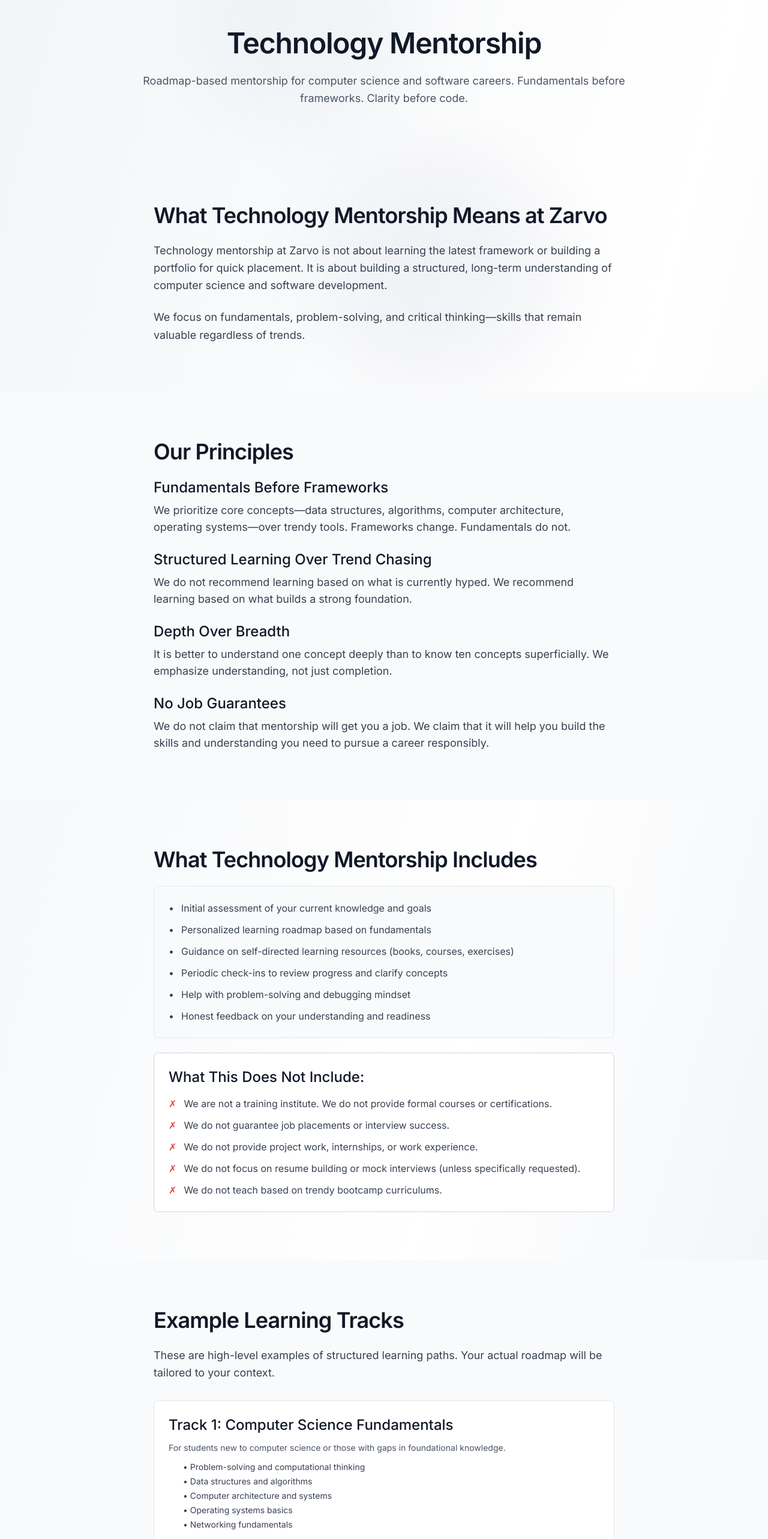
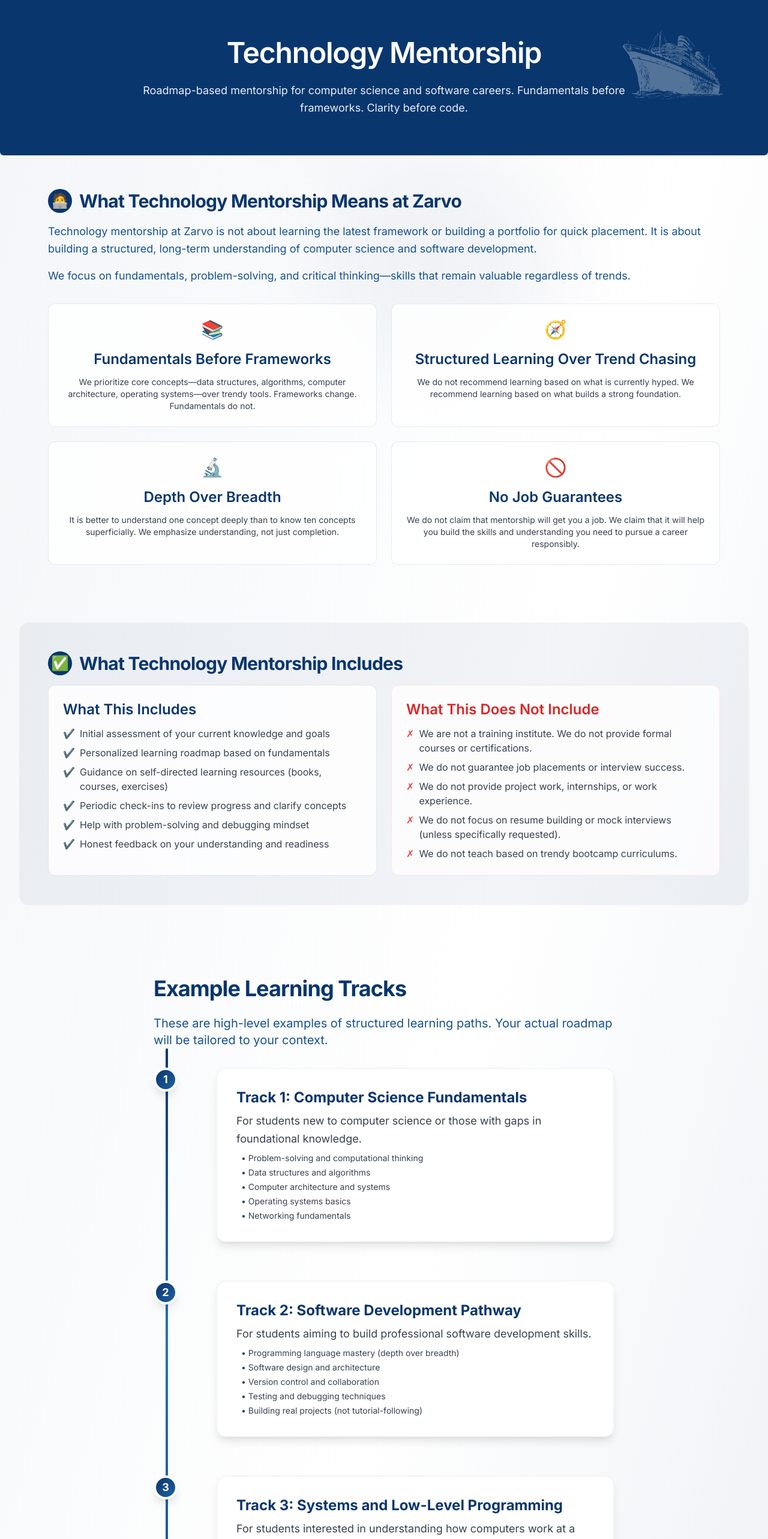
Before and after one commit to Zarvo-Studio-Inc/Career-Life-Direction-Website, a Next.js app: page /technology-mentorship in a window 1280 px wide. Shown: the part 160-2726 px from the top of the page at 60% size. Built offline with nearby package versions, Linux system fonts and the light colour scheme.

Commit message:
Techh mentorship

```diff
--- a/app/technology-mentorship/page.tsx
+++ b/app/technology-mentorship/page.tsx
@@ -1,157 +1,126 @@
 import SectionContainer from '@/components/SectionContainer'
 import Link from 'next/link'
+
+import ReadyToStart from '@/components/ReadyToStart'
 
 export const metadata = {
   title: 'Technology Mentorship - Zarvo Studio',
   description: 'Roadmap-based mentorship for computer science and software careers.',
 }
 
+import HeroSection from '@/components/HeroSection';
+
 export default function TechnologyMentorship() {
   return (
     <>
       {/* Hero */}
-      <SectionContainer className="pt-16 md:pt-24">
-        <div className="max-w-4xl mx-auto text-center">
-          <h1 className="mb-6">Technology Mentorship</h1>
-          <p className="text-lg text-gray-600 leading-relaxed">
-            Roadmap-based mentorship for computer science and software careers.
-            Fundamentals before frameworks. Clarity before code.
+      <HeroSection
+        title="Technology Mentorship"
+        description="Roadmap-based mentorship for computer science and software careers. Fundamentals before frameworks. Clarity before code."
+      />
+
+      {/* What This Is & Principles */}
+      <SectionContainer noPadding={true} className='py-2'>
+        <div className="max-w-7xl mx-auto">
+          <div className="rounded-2xl p-8 md:p-12 mb-8 w-full">
+            <div className="flex items-center gap-3 mb-4">
+              <span className="inline-flex items-center justify-center w-10 h-10 rounded-full bg-brand text-white text-2xl">🧑‍💻</span>
+              <h2 className="text-2xl md:text-3xl font-bold text-brand">What Technology Mentorship Means at Zarvo</h2>
+            </div>
+            <p className="text-brand-800 leading-relaxed mb-4">
+              Technology mentorship at Zarvo is not about learning the latest framework or building a portfolio for quick placement. It is about building a structured, long-term understanding of computer science and software development.
             </p>
+            <p className="text-brand-800 leading-relaxed mb-8">
+              We focus on fundamentals, problem-solving, and critical thinking—skills that remain valuable regardless of trends.
+            </p>
+            <div className="grid md:grid-cols-2 gap-6">
+              <div className="bg-white/80 rounded-xl p-6 border border-brand/10 flex flex-col gap-2 items-center text-center">
+                <span className="text-3xl mb-2">📚</span>
+                <h4 className="font-semibold text-brand mb-1">Fundamentals Before Frameworks</h4>
+                <p className="text-gray-700 text-sm">We prioritize core concepts—data structures, algorithms, computer architecture, operating systems—over trendy tools. Frameworks change. Fundamentals do not.</p>
               </div>
-      </SectionContainer>
-
-      {/* What This Is */}
-      <SectionContainer>
-        <div className="max-w-3xl mx-auto">
-          <h2 className="mb-6">What Technology Mentorship Means at Zarvo</h2>
-          <p className="text-gray-700 leading-relaxed mb-6">
-            Technology mentorship at Zarvo is not about learning the latest framework or
-            building a portfolio for quick placement. It is about building a structured,
-            long-term understanding of computer science and software development.
-          </p>
-          <p className="text-gray-700 leading-relaxed">
-            We focus on fundamentals, problem-solving, and critical thinking—skills that
-            remain valuable regardless of trends.
-          </p>
+              <div className="bg-white/80 rounded-xl p-6 border border-brand/10 flex flex-col gap-2 items-center text-center">
+                <span className="text-3xl mb-2">🧭</span>
+                <h4 className="font-semibold text-brand mb-1">Structured Learning Over Trend Chasing</h4>
+                <p className="text-gray-700 text-sm">We do not recommend learning based on what is currently hyped. We recommend learning based on what builds a strong foundation.</p>
               </div>
-      </SectionContainer>
-
-      {/* Principles */}
-      <SectionContainer className="bg-gray-50">
-        <div className="max-w-3xl mx-auto">
-          <h2 className="mb-6">Our Principles</h2>
-          <div className="space-y-6">
-            <div>
-              <h4 className="mb-2">Fundamentals Before Frameworks</h4>
-              <p className="text-gray-700">
-                We prioritize core concepts—data structures, algorithms, computer architecture,
-                operating systems—over trendy tools. Frameworks change. Fundamentals do not.
-              </p>
+              <div className="bg-white/80 rounded-xl p-6 border border-brand/10 flex flex-col gap-2 items-center text-center">
+                <span className="text-3xl mb-2">🔬</span>
+                <h4 className="font-semibold text-brand mb-1">Depth Over Breadth</h4>
+                <p className="text-gray-700 text-sm">It is better to understand one concept deeply than to know ten concepts superficially. We emphasize understanding, not just completion.</p>
               </div>
-            <div>
-              <h4 className="mb-2">Structured Learning Over Trend Chasing</h4>
-              <p className="text-gray-700">
-                We do not recommend learning based on what is currently hyped. We recommend
-                learning based on what builds a strong foundation.
-              </p>
+              <div className="bg-white/80 rounded-xl p-6 border border-brand/10 flex flex-col gap-2 items-center text-center">
+                <span className="text-3xl mb-2">🚫</span>
+                <h4 className="font-semibold text-brand mb-1">No Job Guarantees</h4>
+                <p className="text-gray-700 text-sm">We do not claim that mentorship will get you a job. We claim that it will help you build the skills and understanding you need to pursue a career responsibly.</p>
               </div>
-            <div>
-              <h4 className="mb-2">Depth Over Breadth</h4>
-              <p className="text-gray-700">
-                It is better to understand one concept deeply than to know ten concepts
-                superficially. We emphasize understanding, not just completion.
-              </p>
-            </div>
-            <div>
-              <h4 className="mb-2">No Job Guarantees</h4>
-              <p className="text-gray-700">
-                We do not claim that mentorship will get you a job. We claim that it will
-                help you build the skills and understanding you need to pursue a career
-                responsibly.
-              </p>
             </div>
           </div>
         </div>
       </SectionContainer>
 
-      {/* What This Includes */}
-      <SectionContainer>
-        <div className="max-w-3xl mx-auto">
-          <h2 className="mb-6">What Technology Mentorship Includes</h2>
-
-          <div className="bg-gray-50 border border-gray-200 p-6 rounded-lg mb-6">
-            <ul className="space-y-3 text-gray-700">
-              <li className="flex items-start">
-                <span className="mr-3">•</span>
-                <span>Initial assessment of your current knowledge and goals</span>
-              </li>
-              <li className="flex items-start">
-                <span className="mr-3">•</span>
-                <span>Personalized learning roadmap based on fundamentals</span>
-              </li>
-              <li className="flex items-start">
-                <span className="mr-3">•</span>
-                <span>Guidance on self-directed learning resources (books, courses, exercises)</span>
-              </li>
-              <li className="flex items-start">
-                <span className="mr-3">•</span>
-                <span>Periodic check-ins to review progress and clarify concepts</span>
-              </li>
-              <li className="flex items-start">
-                <span className="mr-3">•</span>
-                <span>Help with problem-solving and debugging mindset</span>
-              </li>
-              <li className="flex items-start">
-                <span className="mr-3">•</span>
-                <span>Honest feedback on your understanding and readiness</span>
-              </li>
+      {/* What This Includes/Does Not Include */}
+      <SectionContainer noPadding={true} className='py-2'>
+        <div className="max-w-7xl mx-auto">
+          <div className="rounded-2xl p-8 md:p-12 bg-brand/5 mb-8 shadow-sm w-full">
+            <div className="flex items-center gap-3 mb-4">
+              <span className="inline-flex items-center justify-center w-10 h-10 rounded-full bg-brand text-white text-2xl">✅</span>
+              <h2 className="text-2xl md:text-3xl font-bold text-brand">What Technology Mentorship Includes</h2>
+            </div>
+            <div className="grid md:grid-cols-2 gap-6">
+              <div className="bg-white/80 rounded-xl p-6 border border-brand/10">
+                <h4 className="mb-3 font-semibold text-brand">What This Includes</h4>
+                <ul className="space-y-2 text-gray-700 text-sm md:text-base">
+                  <li className="flex items-start gap-2"><span className="text-brand-600">✔️</span> <span>Initial assessment of your current knowledge and goals</span></li>
+                  <li className="flex items-start gap-2"><span className="text-brand-600">✔️</span> <span>Personalized learning roadmap based on fundamentals</span></li>
+                  <li className="flex items-start gap-2"><span className="text-brand-600">✔️</span> <span>Guidance on self-directed learning resources (books, courses, exercises)</span></li>
+                  <li className="flex items-start gap-2"><span className="text-brand-600">✔️</span> <span>Periodic check-ins to review progress and clarify concepts</span></li>
+                  <li className="flex items-start gap-2"><span className="text-brand-600">✔️</span> <span>Help with problem-solving and debugging mindset</span></li>
+                  <li className="flex items-start gap-2"><span className="text-brand-600">✔️</span> <span>Honest feedback on your understanding and readiness</span></li>
                 </ul>
               </div>
-
-          <div className="bg-white border border-gray-300 p-6 rounded-lg">
-            <h4 className="mb-4">What This Does Not Include:</h4>
-            <ul className="space-y-3 text-gray-700">
-              <li className="flex items-start">
-                <span className="mr-3 text-red-500">✗</span>
-                <span>We are not a training institute. We do not provide formal courses or certifications.</span>
-              </li>
-              <li className="flex items-start">
-                <span className="mr-3 text-red-500">✗</span>
-                <span>We do not guarantee job placements or interview success.</span>
-              </li>
-              <li className="flex items-start">
-                <span className="mr-3 text-red-500">✗</span>
-                <span>We do not provide project work, internships, or work experience.</span>
-              </li>
-              <li className="flex items-start">
-                <span className="mr-3 text-red-500">✗</span>
-                <span>We do not focus on resume building or mock interviews (unless specifically requested).</span>
-              </li>
-              <li className="flex items-start">
-                <span className="mr-3 text-red-500">✗</span>
-                <span>We do not teach based on trendy bootcamp curriculums.</span>
-              </li>
+              <div className="bg-white/80 rounded-xl p-6 border border-red-100">
+                <h4 className="mb-3 font-semibold text-red-600">What This Does Not Include</h4>
+                <ul className="space-y-2 text-gray-700 text-sm md:text-base">
+                  <li className="flex items-start gap-2"><span className="text-red-500">✗</span> <span>We are not a training institute. We do not provide formal courses or certifications.</span></li>
+                  <li className="flex items-start gap-2"><span className="text-red-500">✗</span> <span>We do not guarantee job placements or interview success.</span></li>
+                  <li className="flex items-start gap-2"><span className="text-red-500">✗</span> <span>We do not provide project work, internships, or work experience.</span></li>
+                  <li className="flex items-start gap-2"><span className="text-red-500">✗</span> <span>We do not focus on resume building or mock interviews (unless specifically requested).</span></li>
+                  <li className="flex items-start gap-2"><span className="text-red-500">✗</span> <span>We do not teach based on trendy bootcamp curriculums.</span></li>
                 </ul>
+              </div>
+            </div>
           </div>
         </div>
       </SectionContainer>
 
-      {/* Example Tracks */}
-      <SectionContainer className="bg-gray-50">
-        <div className="max-w-3xl mx-auto">
-          <h2 className="mb-6">Example Learning Tracks</h2>
-          <p className="text-gray-700 leading-relaxed mb-8">
-            These are high-level examples of structured learning paths. Your actual roadmap
-            will be tailored to your context.
+      {/* Example Tracks Timeline - Modern Style */}
+      <SectionContainer>
+        <div className="relative max-w-3xl mx-auto">
+          <h2 className="mb-6 text-3xl md:text-4xl font-bold text-brand">Example Learning Tracks</h2>
+          <p className="text-brand-800 leading-relaxed mb-8 text-lg md:text-xl">
+            These are high-level examples of structured learning paths. Your actual roadmap will be tailored to your context.
           </p>
-
-          <div className="space-y-6">
-            <div className="bg-white border border-gray-200 p-6 rounded-lg">
-              <h4 className="mb-3">Track 1: Computer Science Fundamentals</h4>
-              <p className="text-sm text-gray-600 mb-3">
-                For students new to computer science or those with gaps in foundational knowledge.
-              </p>
-              <ul className="text-sm text-gray-700 space-y-1 ml-6">
+          {/* Vertical timeline line (only behind timeline cards) */}
+          <div className="absolute left-5" style={{top: '120px', bottom: '80px'}}>
+            <div className="w-1 h-full bg-gradient-to-b from-brand via-brand-600 to-brand-800 rounded-full"></div>
+          </div>
+          <div className="space-y-16">
+            {/* Track 1 */}
+            <div className="relative flex items-start group">
+              {/* Timeline marker */}
+              <div className="z-10 flex flex-col items-center" style={{minWidth: '2.5rem'}}>
+                <div className="w-10 h-10 bg-gradient-to-br from-brand to-brand-700 rounded-full flex items-center justify-center shadow-lg border-4 border-white">
+                  <span className="text-lg font-bold text-white">1</span>
+                </div>
+                <div className="w-1 flex-1 bg-brand/20"></div>
+              </div>
+              {/* Card */}
+              <div className="ml-16 flex-1">
+                <div className="bg-white border-2 border-gray-100 rounded-2xl shadow-lg p-6 md:p-8 transition-all">
+                  <h3 className="text-xl md:text-2xl font-bold mb-2 text-brand">Track 1: Computer Science Fundamentals</h3>
+                  <p className="text-gray-700 leading-relaxed mb-2">For students new to computer science or those with gaps in foundational knowledge.</p>
+                  <ul className="text-sm text-gray-700 space-y-1 ml-2">
                     <li>• Problem-solving and computational thinking</li>
                     <li>• Data structures and algorithms</li>
                     <li>• Computer architecture and systems</li>
@@ -159,13 +128,23 @@
                     <li>• Networking fundamentals</li>
                   </ul>
                 </div>
-
-            <div className="bg-white border border-gray-200 p-6 rounded-lg">
-              <h4 className="mb-3">Track 2: Software Development Pathway</h4>
-              <p className="text-sm text-gray-600 mb-3">
-                For students aiming to build professional software development skills.
-              </p>
-              <ul className="text-sm text-gray-700 space-y-1 ml-6">
+              </div>
+            </div>
+            {/* Track 2 */}
+            <div className="relative flex items-start group">
+              {/* Timeline marker */}
+              <div className="z-10 flex flex-col items-center" style={{minWidth: '2.5rem'}}>
+                <div className="w-10 h-10 bg-gradient-to-br from-brand to-brand-700 rounded-full flex items-center justify-center shadow-lg border-4 border-white">
+                  <span className="text-lg font-bold text-white">2</span>
+                </div>
+                <div className="w-1 flex-1 bg-brand/20"></div>
+              </div>
+              {/* Card */}
+              <div className="ml-16 flex-1">
+                <div className="bg-white border-2 border-gray-100 rounded-2xl shadow-lg p-6 md:p-8 transition-all">
+                  <h3 className="text-xl md:text-2xl font-bold mb-2 text-brand">Track 2: Software Development Pathway</h3>
+                  <p className="text-gray-700 leading-relaxed mb-2">For students aiming to build professional software development skills.</p>
+                  <ul className="text-sm text-gray-700 space-y-1 ml-2">
                     <li>• Programming language mastery (depth over breadth)</li>
                     <li>• Software design and architecture</li>
                     <li>• Version control and collaboration</li>
@@ -173,13 +152,22 @@
                     <li>• Building real projects (not tutorial-following)</li>
                   </ul>
                 </div>
-
-            <div className="bg-white border border-gray-200 p-6 rounded-lg">
-              <h4 className="mb-3">Track 3: Systems and Low-Level Programming</h4>
-              <p className="text-sm text-gray-600 mb-3">
-                For students interested in understanding how computers work at a deeper level.
-              </p>
-              <ul className="text-sm text-gray-700 space-y-1 ml-6">
+              </div>
+            </div>
+            {/* Track 3 */}
+            <div className="relative flex items-start group">
+              {/* Timeline marker */}
+              <div className="z-10 flex flex-col items-center" style={{minWidth: '2.5rem'}}>
+                <div className="w-10 h-10 bg-gradient-to-br from-brand to-brand-700 rounded-full flex items-center justify-center shadow-lg border-4 border-white">
+                  <span className="text-lg font-bold text-white">3</span>
+                </div>
+              </div>
+              {/* Card */}
+              <div className="ml-16 flex-1">
+                <div className="bg-white border-2 border-gray-100 rounded-2xl shadow-lg p-6 md:p-8 transition-all">
+                  <h3 className="text-xl md:text-2xl font-bold mb-2 text-brand">Track 3: Systems and Low-Level Programming</h3>
+                  <p className="text-gray-700 leading-relaxed mb-2">For students interested in understanding how computers work at a deeper level.</p>
+                  <ul className="text-sm text-gray-700 space-y-1 ml-2">
                     <li>• C programming and memory management</li>
                     <li>• Operating systems internals</li>
                     <li>• Computer architecture and assembly</li>
@@ -188,36 +176,40 @@
                   </ul>
                 </div>
               </div>
-
+            </div>
+          </div>
           <p className="text-sm text-gray-600 mt-6 italic">
-            Note: These are examples only. Your roadmap will depend on your starting point,
-            goals, and capacity.
+            Note: These are examples only. Your roadmap will depend on your starting point, goals, and capacity.
           </p>
         </div>
       </SectionContainer>
 
-      {/* Who This Is For */}
+      {/* Who This Is For - Modern Card Grid */}
       <SectionContainer>
-        <div className="max-w-3xl mx-auto">
-          <h2 className="mb-6">Who This Is For</h2>
-          <ul className="space-y-3 text-gray-700">
-            <li className="flex items-start">
-              <span className="mr-3">•</span>
-              <span>Students pursuing or considering computer science degrees</span>
-            </li>
-            <li className="flex items-start">
-              <span className="mr-3">•</span>
-              <span>Self-learners who want structured guidance</span>
-            </li>
-            <li className="flex items-start">
-              <span className="mr-3">•</span>
-              <span>Graduates who feel they lack foundational understanding</span>
-            </li>
-            <li className="flex items-start">
-              <span className="mr-3">•</span>
-              <span>Anyone confused about what to learn next in technology</span>
-            </li>
-          </ul>
+        <div className="max-w-4xl mx-auto">
+          <h2 className="mb-8 text-3xl md:text-4xl font-bold text-brand text-center">Who This Is For</h2>
+          <div className="grid grid-cols-1 md:grid-cols-2 gap-6">
+            <div className="bg-white/80 rounded-2xl border border-brand/10 p-6 flex flex-col items-center text-center shadow-sm">
+              <span className="text-3xl mb-2">🎓</span>
+              <h4 className="font-semibold text-brand mb-1">Students</h4>
+              <p className="text-gray-700 text-sm">Pursuing or considering computer science degrees</p>
+            </div>
+            <div className="bg-white/80 rounded-2xl border border-brand/10 p-6 flex flex-col items-center text-center shadow-sm">
+              <span className="text-3xl mb-2">📖</span>
+              <h4 className="font-semibold text-brand mb-1">Self-Learners</h4>
+              <p className="text-gray-700 text-sm">Who want structured guidance</p>
+            </div>
+            <div className="bg-white/80 rounded-2xl border border-brand/10 p-6 flex flex-col items-center text-center shadow-sm">
+              <span className="text-3xl mb-2">🎓</span>
+              <h4 className="font-semibold text-brand mb-1">Graduates</h4>
+              <p className="text-gray-700 text-sm">Who feel they lack foundational understanding</p>
+            </div>
+            <div className="bg-white/80 rounded-2xl border border-brand/10 p-6 flex flex-col items-center text-center shadow-sm">
+              <span className="text-3xl mb-2">💡</span>
+              <h4 className="font-semibold text-brand mb-1">Explorers</h4>
+              <p className="text-gray-700 text-sm">Anyone confused about what to learn next in technology</p>
+            </div>
+          </div>
         </div>
       </SectionContainer>
 
@@ -242,21 +234,13 @@
       </SectionContainer>
 
       {/* How to Get Started */}
-      <SectionContainer>
-        <div className="max-w-3xl mx-auto text-center">
-          <h2 className="mb-6">Interested in Technology Mentorship?</h2>
-          <p className="text-gray-700 leading-relaxed mb-8">
-            If you are ready for structured, honest guidance in computer science and software
-            development, reach out via the contact form.
-          </p>
-          <Link
-            href="/contact"
-            className="inline-block px-6 py-3 bg-gray-900 text-white font-medium rounded-md hover:bg-gray-800 transition-colors"
-          >
-            Contact Us
-          </Link>
+      <div className="mt-12">
+        <ReadyToStart
+          heading="Interested in Technology Mentorship?"
+          message="If you are ready for structured, honest guidance in computer science and software development, reach out via the contact form."
+          buttonText="Contact Us"
+        />
       </div>
-      </SectionContainer>
     </>
   )
 }
```
Lines whose indentation alone changed are shown as unchanged.
